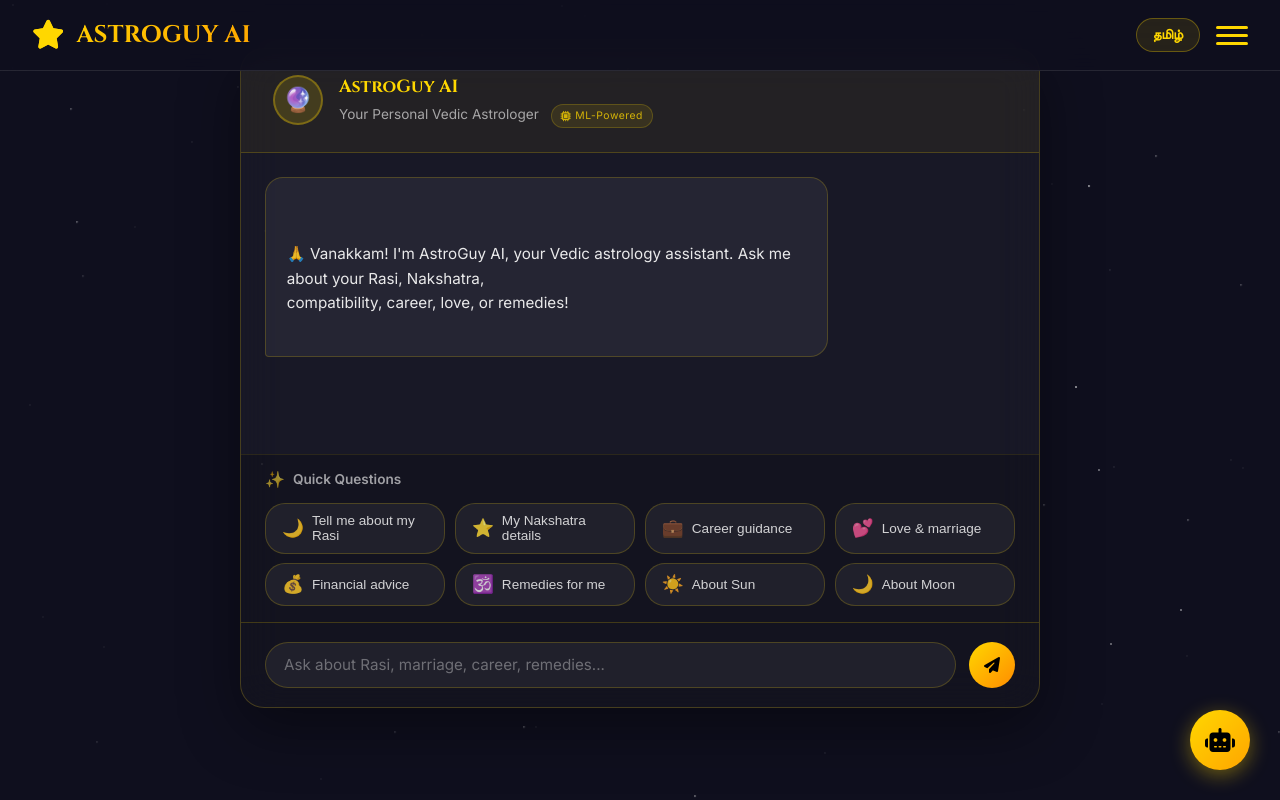
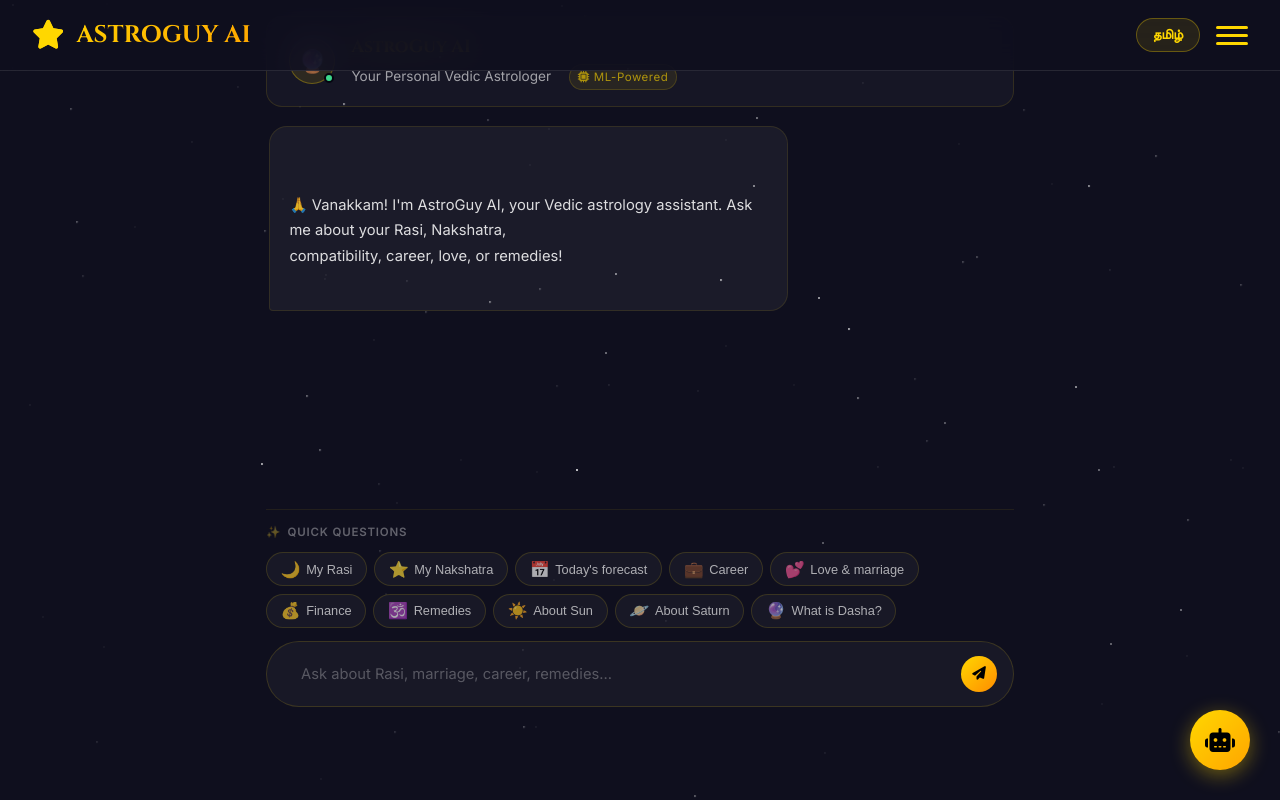
Before and after one commit to Adiya-07/PYEXPO-PY003, a Flask app: page /chat in a window 1280 px wide. Run offline with Flask 3, Linux system fonts and the light colour scheme.

Commit message:
change-05

```diff
--- a/static/css/style.css
+++ b/static/css/style.css
@@ -941,6 +941,7 @@ section {
 
 .chat-messages {
   flex: 1;
+  min-height: 0;
   overflow-y: auto;
   padding: 1.5rem;
   display: flex;
--- a/templates/chat.html
+++ b/templates/chat.html
@@ -1,33 +1,30 @@
 {% extends "base.html" %}
 
 {% block content %}
-<section style="padding: 1rem 2rem;">
-    <div class="chat-container">
+<div class="chat-wrap">
 
     <!-- Header -->
     <div class="chat-header">
+        <div class="chat-avatar-wrap">
             <div class="chat-avatar">🔮</div>
+            <div class="chat-online-dot"></div>
+        </div>
         <div class="chat-info">
-                <h3>AstroGuy AI</h3>
-                <p>
-                    {% if language == 'ta' %}
-                    உங்கள் தனிப்பட்ட வேத ஜோதிட வழிகாட்டி
-                    {% else %}
-                    Your Personal Vedic Astrologer
-                    {% endif %}
-                    <span class="ml-badge">
-                        <i class="fas fa-microchip"></i> ML-Powered
-                    </span>
+            <h3 class="chat-name">AstroGuy AI</h3>
+            <p class="chat-sub">
+                {% if language == 'ta' %}உங்கள் தனிப்பட்ட வேத ஜோதிட வழிகாட்டி{% else %}Your Personal Vedic Astrologer{%
+                endif %}
+                <span class="ml-badge"><i class="fas fa-microchip"></i> ML-Powered</span>
             </p>
         </div>
     </div>
 
-        <!-- Messages -->
+    <!-- Messages area -->
     <div class="chat-messages" id="chatMessages">
         <div class="message message-bot">
             {% if language == 'ta' %}
-                🙏 வணக்கம்! நான் AstroGuy AI. உங்கள் ராசி, நட்சத்திரம், திருமண பொருத்தம், தொழில், காதல் அல்லது
-                பரிகாரங்கள் பற்றி கேட்கலாம்!
+            🙏 வணக்கம்! நான் AstroGuy AI. உங்கள் ராசி, நட்சத்திரம், திருமண பொருத்தம், தொழில், காதல் அல்லது பரிகாரங்கள்
+            பற்றி கேட்கலாம்!
             {% else %}
             🙏 Vanakkam! I'm AstroGuy AI, your Vedic astrology assistant. Ask me about your Rasi, Nakshatra,
             compatibility, career, love, or remedies!
@@ -45,13 +42,10 @@
     <!-- Quick Replies -->
     <div class="quick-replies" id="quickReplies">
         <div class="quick-replies-header">
-                <span class="quick-replies-icon">✨</span>
-                <span class="quick-replies-title">{% if language == 'ta' %}விரைவு கேள்விகள்{% else %}Quick Questions{%
-                    endif %}</span>
+            <span>✨</span>
+            <span>{% if language == 'ta' %}விரைவு கேள்விகள்{% else %}Quick Questions{% endif %}</span>
         </div>
-            <div class="quick-replies-grid" id="quickRepliesGrid">
-                <!-- Will be populated by JavaScript -->
-            </div>
+        <div class="quick-replies-grid" id="quickRepliesGrid"></div>
     </div>
 
     <!-- Input -->
@@ -59,158 +53,367 @@
         <input type="text" class="chat-input" id="chatInput"
             placeholder="{% if language == 'ta' %}ராசி, திருமணம், தொழில், பரிகாரம் பற்றி கேளுங்கள்...{% else %}Ask about Rasi, marriage, career, remedies...{% endif %}"
             onkeypress="if(event.key==='Enter') sendMessage()" autocomplete="off">
-            <button class="chat-send" onclick="sendMessage()" title="Send">
+        <button class="chat-send" onclick="sendMessage()">
             <i class="fas fa-paper-plane"></i>
         </button>
     </div>
 
 </div>
-</section>
 
 <style>
-    /* Quick Replies */
+    /* ── Wrap ── */
+    .chat-wrap {
+        max-width: 780px;
+        margin: 0 auto;
+        height: calc(100vh - 80px);
+        display: flex;
+        flex-direction: column;
+        padding: 1rem 1rem 0.8rem;
+        gap: 0.8rem;
+    }
+
+    /* ── Header ── */
+    .chat-header {
+        display: flex;
+        align-items: center;
+        gap: 1rem;
+        padding: 1rem 1.4rem;
+        background: rgba(255, 255, 255, 0.03);
+        border: 1px solid rgba(255, 215, 0, 0.12);
+        border-radius: 16px;
+        flex-shrink: 0;
+    }
+
+    .chat-avatar-wrap {
+        position: relative;
+        flex-shrink: 0;
+    }
+
+    .chat-avatar {
+        width: 46px;
+        height: 46px;
+        background: rgba(255, 215, 0, 0.1);
+        border: 1.5px solid rgba(255, 215, 0, 0.3);
+        border-radius: 50%;
+        display: flex;
+        align-items: center;
+        justify-content: center;
+        font-size: 1.4rem;
+    }
+
+    .chat-online-dot {
+        position: absolute;
+        bottom: 1px;
+        right: 1px;
+        width: 10px;
+        height: 10px;
+        background: #3DD68C;
+        border-radius: 50%;
+        border: 2px solid #050510;
+    }
+
+    .chat-name {
+        font-family: 'Cinzel', serif;
+        font-size: 1rem;
+        color: #FFD700;
+        margin: 0 0 0.25rem;
+    }
+
+    .chat-sub {
+        color: rgba(255, 255, 255, 0.4);
+        font-size: 0.78rem;
+        margin: 0;
+        display: flex;
+        align-items: center;
+        gap: 0.6rem;
+        flex-wrap: wrap;
+    }
+
+    .ml-badge {
+        background: rgba(255, 215, 0, 0.1);
+        border: 1px solid rgba(255, 215, 0, 0.2);
+        color: rgba(255, 215, 0, 0.8);
+        padding: 0.15rem 0.5rem;
+        border-radius: 20px;
+        font-size: 0.72rem;
+    }
+
+    /* ── Messages ── */
+    .chat-messages {
+        flex: 1;
+        overflow-y: auto;
+        display: flex;
+        flex-direction: column;
+        gap: 0.9rem;
+        padding: 0.4rem 0.2rem;
+        scrollbar-width: thin;
+        scrollbar-color: rgba(255, 215, 0, 0.15) transparent;
+    }
+
+    .chat-messages::-webkit-scrollbar {
+        width: 3px;
+    }
+
+    .chat-messages::-webkit-scrollbar-thumb {
+        background: rgba(255, 215, 0, 0.2);
+        border-radius: 4px;
+    }
+
+    .message {
+        max-width: 70%;
+        padding: 0.9rem 1.2rem;
+        border-radius: 18px;
+        font-size: 0.92rem;
+        line-height: 1.75;
+        animation: msgIn 0.28s cubic-bezier(0.34, 1.56, 0.64, 1);
+    }
+
+    .message-bot {
+        background: rgba(255, 255, 255, 0.05);
+        border: 1px solid rgba(255, 215, 0, 0.1);
+        border-bottom-left-radius: 4px;
+        color: rgba(255, 255, 255, 0.85);
+        align-self: flex-start;
+    }
+
+    .message-user {
+        background: linear-gradient(135deg, rgba(255, 215, 0, 0.16), rgba(255, 140, 0, 0.1));
+        border: 1px solid rgba(255, 215, 0, 0.22);
+        border-bottom-right-radius: 4px;
+        color: #fff;
+        align-self: flex-end;
+    }
+
+    @keyframes msgIn {
+        from {
+            opacity: 0;
+            transform: translateY(8px) scale(0.96);
+        }
+
+        to {
+            opacity: 1;
+            transform: translateY(0) scale(1);
+        }
+    }
+
+    /* ── Typing ── */
+    .typing-indicator {
+        display: none;
+        align-items: center;
+        gap: 5px;
+        padding: 0.1rem 0.3rem;
+        flex-shrink: 0;
+    }
+
+    .typing-indicator.active {
+        display: flex;
+    }
+
+    .typing-dot {
+        width: 7px;
+        height: 7px;
+        background: rgba(255, 215, 0, 0.45);
+        border-radius: 50%;
+        animation: bounce 1.2s ease-in-out infinite;
+    }
+
+    .typing-dot:nth-child(2) {
+        animation-delay: 0.2s;
+    }
+
+    .typing-dot:nth-child(3) {
+        animation-delay: 0.4s;
+    }
+
+    @keyframes bounce {
+
+        0%,
+        60%,
+        100% {
+            transform: translateY(0);
+            opacity: 0.4;
+        }
+
+        30% {
+            transform: translateY(-7px);
+            opacity: 1;
+        }
+    }
+
+    /* ── Quick Replies ── */
     .quick-replies {
-        padding: 0 1.5rem 1rem;
-        background: rgba(0, 0, 0, 0.2);
-        border-top: 1px solid rgba(255, 215, 0, 0.1);
+        flex-shrink: 0;
+        border-top: 1px solid rgba(255, 215, 0, 0.08);
+        padding-top: 0.8rem;
     }
 
     .quick-replies-header {
         display: flex;
         align-items: center;
-        gap: 0.5rem;
-        padding: 0.8rem 0 0.6rem;
-        color: rgba(255, 255, 255, 0.6);
-        font-size: 0.85rem;
+        gap: 0.4rem;
+        font-size: 0.72rem;
+        color: rgba(255, 255, 255, 0.35);
+        font-weight: 600;
+        letter-spacing: 0.8px;
+        text-transform: uppercase;
+        margin-bottom: 0.65rem;
     }
 
-    .quick-replies-icon {
+    .quick-replies-grid {
+        display: flex;
+        flex-wrap: wrap;
+        gap: 0.45rem;
+    }
+
+    .quick-reply-btn {
+        display: inline-flex;
+        align-items: center;
+        gap: 0.35rem;
+        padding: 0.42rem 0.85rem;
+        background: rgba(255, 255, 255, 0.04);
+        border: 1px solid rgba(255, 215, 0, 0.14);
+        border-radius: 50px;
+        color: rgba(255, 255, 255, 0.65);
+        font-size: 0.8rem;
+        cursor: pointer;
+        transition: all 0.2s;
+        white-space: nowrap;
+    }
+
+    .quick-reply-btn:hover {
+        background: rgba(255, 215, 0, 0.09);
+        border-color: rgba(255, 215, 0, 0.38);
+        color: #FFD700;
+        transform: translateY(-2px);
+    }
+
+    .quick-reply-icon {
         font-size: 1rem;
     }
 
-    .quick-replies-title {
-        font-weight: 600;
+    /* ── Input ── */
+    .chat-input-container {
+        display: flex;
+        align-items: center;
+        gap: 0.6rem;
+        padding: 0.7rem 1rem;
+        background: rgba(255, 255, 255, 0.04);
+        border: 1px solid rgba(255, 215, 0, 0.15);
+        border-radius: 50px;
+        flex-shrink: 0;
+        transition: border-color 0.2s, background 0.2s;
     }
 
-    .quick-replies-grid {
-        display: grid;
-        grid-template-columns: repeat(auto-fill, minmax(160px, 1fr));
-        gap: 0.6rem;
+    .chat-input-container:focus-within {
+        border-color: rgba(255, 215, 0, 0.38);
+        background: rgba(255, 255, 255, 0.06);
     }
 
-    .quick-reply-btn {
-        background: rgba(255, 255, 255, 0.06);
-        border: 1px solid rgba(255, 215, 0, 0.2);
-        border-radius: 20px;
-        padding: 0.6rem 1rem;
-        color: rgba(255, 255, 255, 0.8);
+    .chat-input {
+        flex: 1;
+        background: none;
+        border: none;
+        outline: none;
+        color: #fff;
+        font-size: 0.92rem;
+        min-width: 0;
+    }
+
+    .chat-input::placeholder {
+        color: rgba(255, 255, 255, 0.28);
+    }
+
+    .chat-send {
+        width: 36px;
+        height: 36px;
+        background: linear-gradient(135deg, #FFD700, #FF8C00);
+        border: none;
+        border-radius: 50%;
+        color: #000;
         font-size: 0.85rem;
         cursor: pointer;
-        transition: all 0.3s ease;
-        text-align: left;
+        flex-shrink: 0;
         display: flex;
         align-items: center;
-        gap: 0.5rem;
+        justify-content: center;
+        transition: transform 0.2s, box-shadow 0.2s;
     }
 
-    .quick-reply-btn:hover {
-        background: rgba(255, 215, 0, 0.1);
-        border-color: rgba(255, 215, 0, 0.4);
-        transform: translateY(-2px);
-        color: #FFD700;
+    .chat-send:hover {
+        transform: scale(1.1);
+        box-shadow: 0 4px 16px rgba(255, 215, 0, 0.35);
     }
 
-    .quick-reply-btn:active {
-        transform: translateY(0);
+    @media (max-width: 600px) {
+        .message {
+            max-width: 86%;
+            font-size: 0.88rem;
         }
 
-    .quick-reply-icon {
-        font-size: 1.1rem;
-        flex-shrink: 0;
-    }
-
-    @media (max-width: 768px) {
-        .quick-replies-grid {
-            grid-template-columns: repeat(2, 1fr);
-        }
-    }
-
-    @media (max-width: 480px) {
-        .quick-replies-grid {
-            grid-template-columns: 1fr;
+        .chat-wrap {
+            padding: 0.6rem;
         }
     }
 </style>
-
 {% endblock %}
 
 {% block extra_js %}
 <script>
-    // ── State ───────────────────────────────────────────────────────────────────
     const LANG = "{{ language }}";
     let userChart = null;
-
-    // ── Quick Reply Options ─────────────────────────────────────────────────────
     const QUICK_REPLIES = {
         en: [
-            { icon: "🌙", text: "Tell me about my Rasi", query: "Tell me about my rasi" },
-            { icon: "⭐", text: "My Nakshatra details", query: "What is my nakshatra?" },
-            { icon: "💼", text: "Career guidance", query: "Give me career advice" },
-            { icon: "💕", text: "Love & marriage", query: "When will I get married?" },
-            { icon: "💰", text: "Financial advice", query: "Tell me about my finances" },
-            { icon: "🕉️", text: "Remedies for me", query: "What remedies should I do?" },
-            { icon: "☀️", text: "About Sun", query: "Tell me about the Sun" },
-            { icon: "🌙", text: "About Moon", query: "Tell me about the Moon" },
+            { icon: "🌙", text: "My Rasi", query: "what is my rasi" },
+            { icon: "⭐", text: "My Nakshatra", query: "what is my nakshatra" },
+            { icon: "📅", text: "Today's forecast", query: "how will my day be" },
+            { icon: "💼", text: "Career", query: "career advice" },
+            { icon: "💕", text: "Love & marriage", query: "marriage prediction" },
+            { icon: "💰", text: "Finance", query: "money prediction" },
+            { icon: "🕉️", text: "Remedies", query: "remedy for planets" },
+            { icon: "☀️", text: "About Sun", query: "tell me about sun" },
+            { icon: "🪐", text: "About Saturn", query: "tell me about saturn" },
+            { icon: "🔮", text: "What is Dasha?", query: "what is dasha" },
         ],
         ta: [
-            { icon: "🌙", text: "என் ராசி பற்றி", query: "என் ராசி பற்றி சொல்லுங்கள்" },
-            { icon: "⭐", text: "நட்சத்திர விவரம்", query: "என் நட்சத்திரம் என்ன?" },
-            { icon: "💼", text: "தொழில் வழிகாட்டுதல்", query: "தொழில் ஆலோசனை கொடுங்கள்" },
-            { icon: "💕", text: "காதல் & திருமணம்", query: "எப்போது திருமணம் ஆகும்?" },
-            { icon: "💰", text: "நிதி ஆலோசனை", query: "நிதி பற்றி சொல்லுங்கள்" },
-            { icon: "🕉️", text: "பரிகாரங்கள்", query: "என்ன பரிகாரம் செய்யலாம்?" },
-            { icon: "☀️", text: "சூரியன் பற்றி", query: "சூரியன் பற்றி சொல்லுங்கள்" },
-            { icon: "🌙", text: "சந்திரன் பற்றி", query: "சந்திரன் பற்றி சொல்லுங்கள்" },
+            { icon: "🌙", text: "என் ராசி", query: "ராசி என்ன" },
+            { icon: "⭐", text: "நட்சத்திரம்", query: "நட்சத்திரம் என்ன" },
+            { icon: "📅", text: "இன்றைய பலன்", query: "இன்று எப்படி இருக்கும்" },
+            { icon: "💼", text: "தொழில்", query: "தொழில் பலன்" },
+            { icon: "💕", text: "காதல் & திருமணம்", query: "திருமண பலன்" },
+            { icon: "💰", text: "நிதி", query: "பணம் பலன்" },
+            { icon: "🕉️", text: "பரிகாரங்கள்", query: "பரிகாரம்" },
+            { icon: "☀️", text: "சூரியன்", query: "சூரியன் பற்றி" },
+            { icon: "🪐", text: "சனி பற்றி", query: "சனி பற்றி" },
+            { icon: "🔮", text: "தசை என்ன?", query: "தசை என்ன" },
         ]
     };
 
-    // ── Load user chart from session on page load ───────────────────────────────
+    // Load user chart
     (async function loadUserData() {
         try {
             const res = await fetch('/api/get-user-data');
             const data = await res.json();
-            if (data.chart) {
-                userChart = data.chart;
-                console.log('User chart loaded:', userChart.rasi?.english_name || userChart.rasi?.englishName);
-            }
-        } catch (e) {
-            console.log('No user chart in session');
-        }
-
-        // Initialize quick replies
+            if (data.chart) userChart = data.chart;
+        } catch (e) { }
         initQuickReplies();
     })();
 
-    // ── Initialize Quick Replies ────────────────────────────────────────────────
     function initQuickReplies() {
         const grid = document.getElementById('quickRepliesGrid');
         const replies = QUICK_REPLIES[LANG] || QUICK_REPLIES.en;
-
-        grid.innerHTML = replies.map(reply => `
-        <button class="quick-reply-btn" onclick="sendQuickReply('${reply.query.replace(/'/g, "\\'")}')">
-            <span class="quick-reply-icon">${reply.icon}</span>
-            <span>${reply.text}</span>
-        </button>
-    `).join('');
+        grid.innerHTML = replies.map(r =>
+            `<button class="quick-reply-btn" onclick="sendQuickReply('${r.query.replace(/'/g, "\\'")}')">
+            <span class="quick-reply-icon">${r.icon}</span>
+            <span>${r.text}</span>
+         </button>`
+        ).join('');
     }
 
-    // ── Send Quick Reply ────────────────────────────────────────────────────────
     function sendQuickReply(query) {
         document.getElementById('chatInput').value = query;
         sendMessage();
     }
 
-    // ── Send message ────────────────────────────────────────────────────────────
     async function sendMessage() {
         const input = document.getElementById('chatInput');
         const message = input.value.trim();
@@ -219,11 +422,10 @@
         const messagesDiv = document.getElementById('chatMessages');
         const typing = document.getElementById('typingIndicator');
 
-        // Show user message
         appendMessage(message, 'user');
         input.value = '';
 
-        // Show typing
+
         typing.classList.add('active');
         messagesDiv.scrollTop = messagesDiv.scrollHeight;
 
@@ -231,46 +433,28 @@
             const res = await fetch('/api/chat', {
                 method: 'POST',
                 headers: { 'Content-Type': 'application/json' },
-                body: JSON.stringify({
-                    message: message,
-                    lang: LANG,
-                    userChart: userChart     // ← sends chart to Python for personalised replies
-                })
+                body: JSON.stringify({ message, lang: LANG, userChart })
             });
-
             const data = await res.json();
             typing.classList.remove('active');
-
-            if (data.success) {
-                appendMessage(data.response, 'bot');
-            } else {
-                appendMessage(
-                    LANG === 'ta'
-                        ? 'மன்னிக்கவும், ஒரு பிழை ஏற்பட்டது. மீண்டும் முயற்சிக்கவும்.'
-                        : 'Sorry, I encountered an error. Please try again.',
-                    'bot'
-                );
-            }
-
+            appendMessage(data.success ? data.response :
+                (LANG === 'ta' ? 'மன்னிக்கவும், ஒரு பிழை ஏற்பட்டது.' : 'Sorry, an error occurred. Please try again.'),
+                'bot');
         } catch (err) {
             typing.classList.remove('active');
-            appendMessage(
-                LANG === 'ta'
+            appendMessage(LANG === 'ta'
                 ? 'இணைப்பு பிழை. Flask சர்வர் இயங்குகிறதா என சரிபார்க்கவும்.'
-                    : 'Connection error. Please check if the Flask server is running.',
-                'bot'
-            );
+                : 'Connection error. Please check if the Flask server is running.', 'bot');
         }
     }
 
-    // ── Append a message bubble ─────────────────────────────────────────────────
     function appendMessage(text, role) {
-        const messagesDiv = document.getElementById('chatMessages');
         const div = document.createElement('div');
         div.className = `message message-${role}`;
-        div.textContent = text;   // textContent prevents XSS
-        messagesDiv.appendChild(div);
-        messagesDiv.scrollTop = messagesDiv.scrollHeight;
+        div.textContent = text;
+        const msgs = document.getElementById('chatMessages');
+        msgs.appendChild(div);
+        msgs.scrollTop = msgs.scrollHeight;
     }
 </script>
 {% endblock %}
--- a/utils/chatbot.py
+++ b/utils/chatbot.py
@@ -164,7 +164,7 @@ def get_chatbot_response(message: str,
             print(f"[CHATBOT] Message: '{msg}' | Intent: {intent} | Confidence: {confidence:.1%}")
 
             # Low confidence → fallback
-            if confidence < 0.15:
+            if confidence < 0.08:
                 print(f"[CHATBOT] Low confidence, using fallback")
                 return random.choice(_FALLBACK[language])
 
```
Lines whose indentation alone changed are shown as unchanged.
